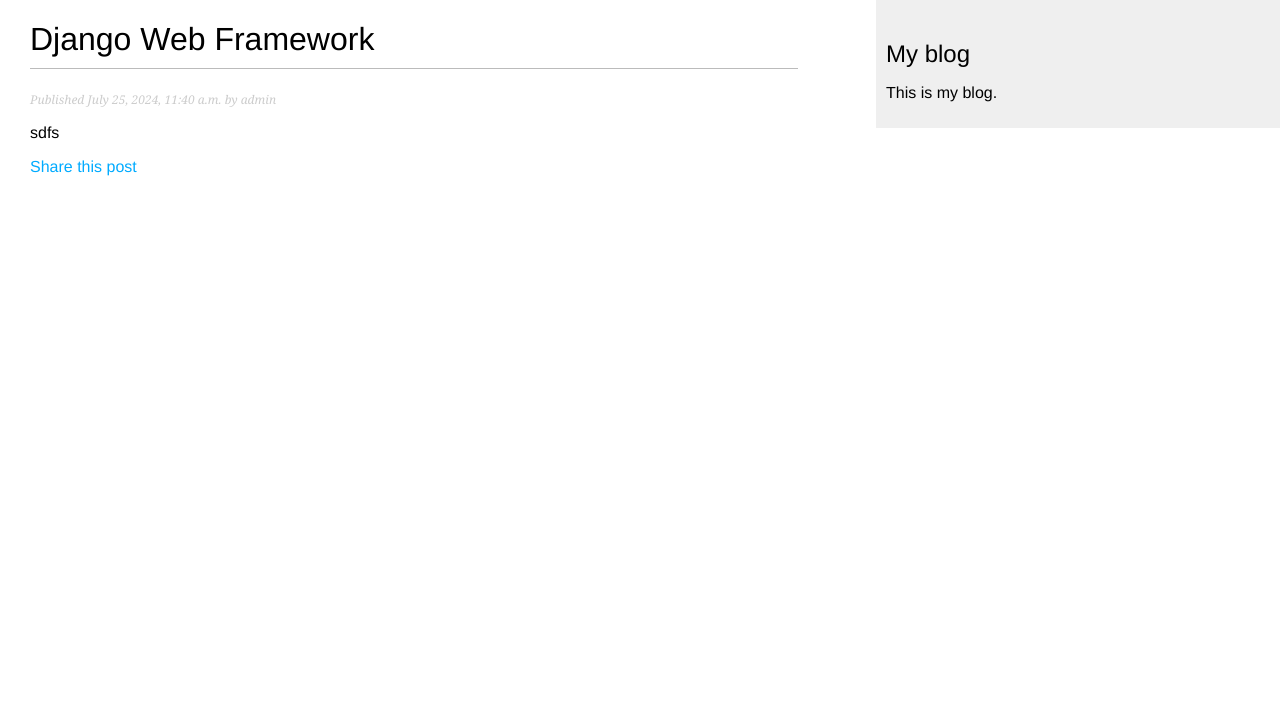
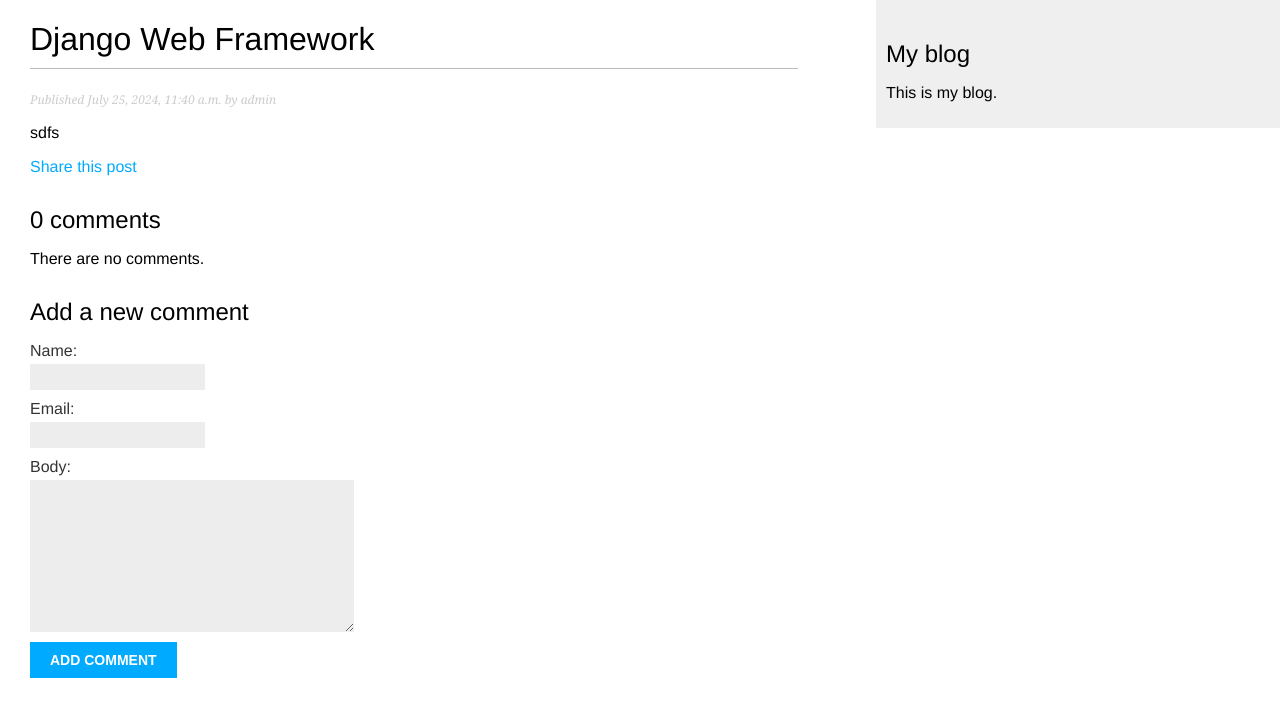
Before and after one commit to AliGanji14/Blog, a Django app: page /blog/2/ in a window 1280 px wide. Shown: the top 717 px of the page. Run offline with Django 5.2, Linux system fonts and the light colour scheme; data comes from the database, SQL or seed files in the repository; both versions use the stored data as it was after the commit; parts of the project's set-up code (start-up, migrations or seed data) failed here and were passed over.

Commit message:
add model comment

```diff
--- a/blog/forms.py
+++ b/blog/forms.py
@@ -1,7 +1,15 @@
 from django import forms
+
+from .models import Comment
 
 
 class EmailPostForm(forms.Form):
     name = forms.CharField(max_length=25)
     to = forms.EmailField()
     comments = forms.CharField(required=False, widget=forms.Textarea)
+
+
+class CommentForm(forms.ModelForm):
+    class Meta:
+        model = Comment
+        fields = ['name', 'email', 'body']
--- a/blog/models.py
+++ b/blog/models.py
@@ -37,3 +37,22 @@ class Post(models.Model):
 
     def get_absolute_url(self):
         return reverse('blog:post_detail', args=[self.id])
+
+
+class Comment(models.Model):
+    post = models.ForeignKey(Post, on_delete=models.CASCADE, related_name='comments')
+    name = models.CharField(max_length=80)
+    email = models.EmailField()
+    body = models.TextField()
+    created = models.DateTimeField(auto_now_add=True)
+    updated = models.DateTimeField(auto_now=True)
+    active = models.BooleanField(default=True)
+
+    class Meta:
+        ordering = ['created']
+        indexes = [
+            models.Index(fields=['created']),
+        ]
+
+    def __str__(self):
+        return f"Comment by {self.name} or {self.post}"
--- /dev/null
+++ b/blog/templates/blog/includes/comment_form.html
@@ -0,0 +1,6 @@
+<h2>Add a new comment</h2>
+<form action="{% url "blog:post_comment" post.id %}" method="post">
+    {{ form.as_p }}
+    {% csrf_token %}
+    <p><input type="submit" value="Add comment"></p>
+</form>
--- a/blog/templates/blog/post_detail.html
+++ b/blog/templates/blog/post_detail.html
@@ -13,4 +13,21 @@
             Share this post
         </a>
     </p>
+    {% with comments.count as total_comments %}
+        <h2>
+            {{ total_comments }} comment{{ total_comments|pluralize }}
+        </h2>
+    {% endwith %}
+    {% for comment in comments %}
+        <div class="comment">
+            <p class="info">
+                Comment {{ forloop.counter }} by {{ comment.name }}
+                {{ comment.created }}
+            </p>
+            {{ comment.body|linebreaks }}
+        </div>
+    {% empty %}
+        <p>There are no comments.</p>
+    {% endfor %}
+    {% include "blog/includes/comment_form.html" %}
 {% endblock %}
--- a/blog/urls.py
+++ b/blog/urls.py
@@ -8,4 +8,5 @@ urlpatterns = [
     path('', views.PostListView.as_view(), name='post_list'),
     path('<int:id>/', views.post_detail, name='post_detail'),
     path('<int:post_id>/share/', views.post_share, name='post_share'),
+    path('<int:post_id>/comment/', views.post_comment, name='post_comment'),
 ]
--- a/blog/views.py
+++ b/blog/views.py
@@ -1,10 +1,11 @@
+from django.views.decorators.http import require_POST
 from django.conf import settings
 from django.shortcuts import render, get_object_or_404
 from django.views.generic import ListView
 from django.core.mail import send_mail
 
-from .models import Post
-from .forms import EmailPostForm
+from .models import Post, Comment
+from .forms import EmailPostForm, CommentForm
 
 
 class PostListView(ListView):
@@ -16,7 +17,9 @@ class PostListView(ListView):
 
 def post_detail(request, id):
     post = get_object_or_404(Post, pk=id, status=Post.Status.PUBLISHED)
-    return render(request, 'blog/post_detail.html', {'post': post})
+    comments = post.comments.filter(active=True)
+    form = CommentForm()
+    return render(request, 'blog/post_detail.html', {'post': post, 'comments': comments, 'form': form})
 
 
 def post_share(request, post_id):
@@ -39,3 +42,15 @@ def post_share(request, post_id):
     else:
         form = EmailPostForm()
     return render(request, 'blog/post_share.html', {'form': form, 'post': post, 'sent': sent})
+
+
+@require_POST
+def post_comment(request, post_id):
+    post = get_object_or_404(Post, pk=post_id, status=Post.Status.PUBLISHED)
+    comment = None
+    form = CommentForm(request.POST)
+    if form.is_valid():
+        comment = form.save(commit=False)
+        comment.post = post
+        comment.save()
+    return render(request, 'blog/comment.html', {'post': post, 'form': form, 'comment': comment})
```
Also changed, not shown: blog/admin.py (+8 -1 lines), blog/templates/blog/comment.html (added, +12 -0 lines), blog/migrations/0004_comment.py (added), db.sqlite3.
